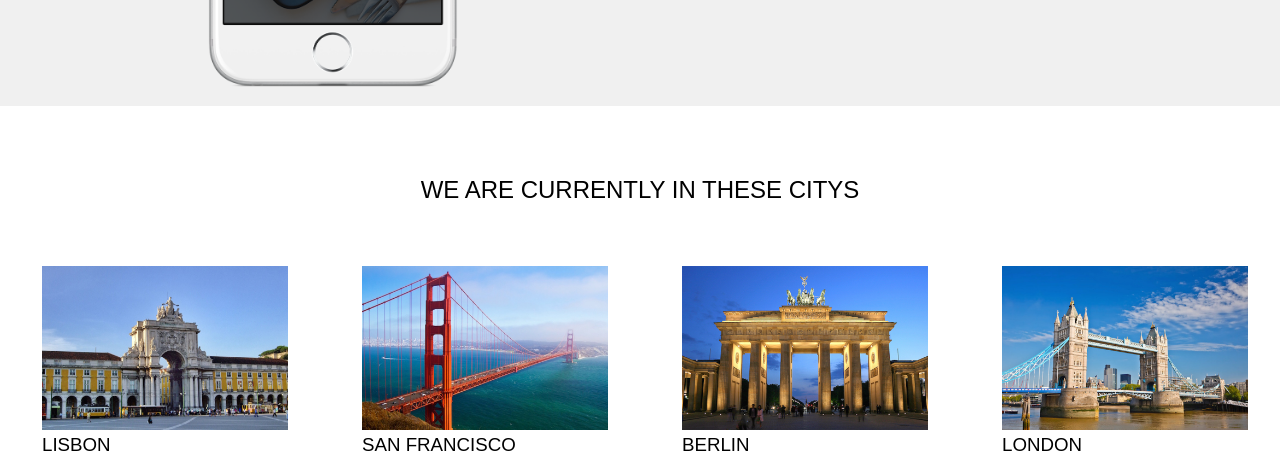
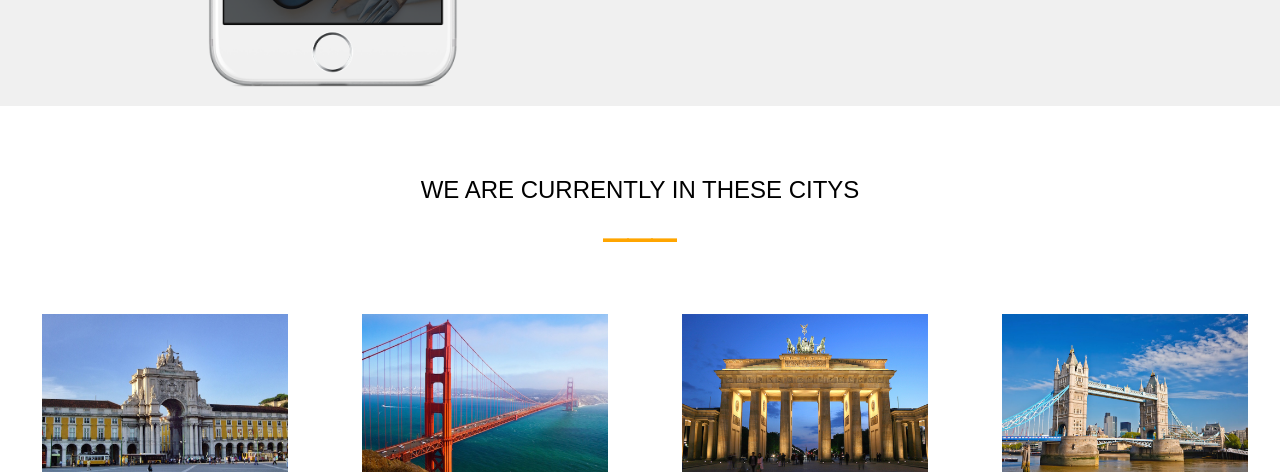
Before and after one commit to 25centeno/WebsiteThing, a plain HTML site: page index.html in a window 1280 px wide. Shown: the part 2033-2505 px from the top of the page. Drawn offline with nearby package versions, Linux system fonts and the light colour scheme; a script that the page names is missing.

Commit message:
one small detail I missed

```diff
--- a/index.html
+++ b/index.html
@@ -284,6 +284,8 @@
 
                     <h2>WE ARE CURRENTLY IN THESE CITYS</h2>
 
+                    <h2 style="color: orange; -webkit-text-stroke: orange 2px; user-select: none;">&mdash;&mdash;&mdash;</h2>
+
                 </div>
 
                 <div class="flexDiv">
```
